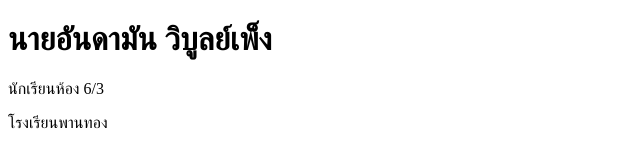
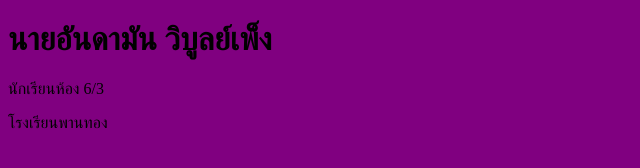
Before and after one commit to 16371-Andaman/Portfolio, a plain HTML site: page index.html in a window 1280 px wide. Shown: the whole page, without its empty margins (0-640 px from the left). Drawn offline with Linux system fonts and the light colour scheme.

Commit message:
Update index.html

```diff
--- a/index.html
+++ b/index.html
@@ -3,7 +3,7 @@
 <head>
     <title>Portfolio อันดามัน</title>
 </head>
-<body color="purple">
+<body bgcolor="purple">
 <h1>นายอันดามัน วิบูลย์เพ็ง</h1>
 <p>นักเรียนห้อง 6/3 </p>
 <p>โรงเรียนพานทอง</p>
```
